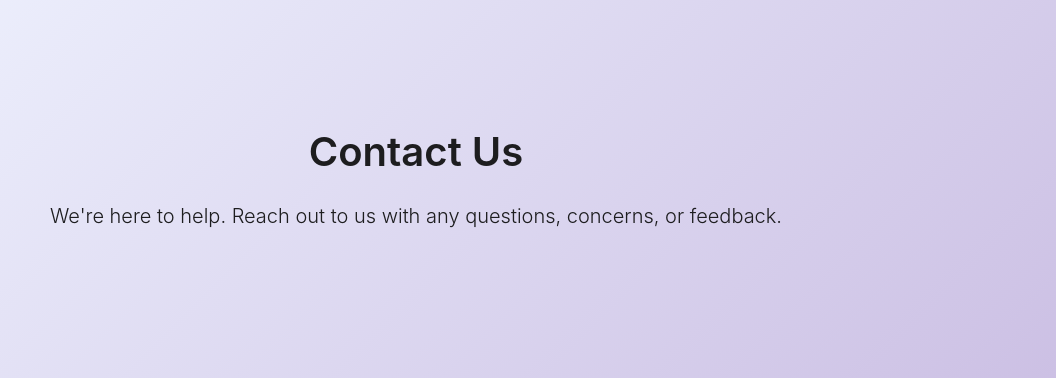
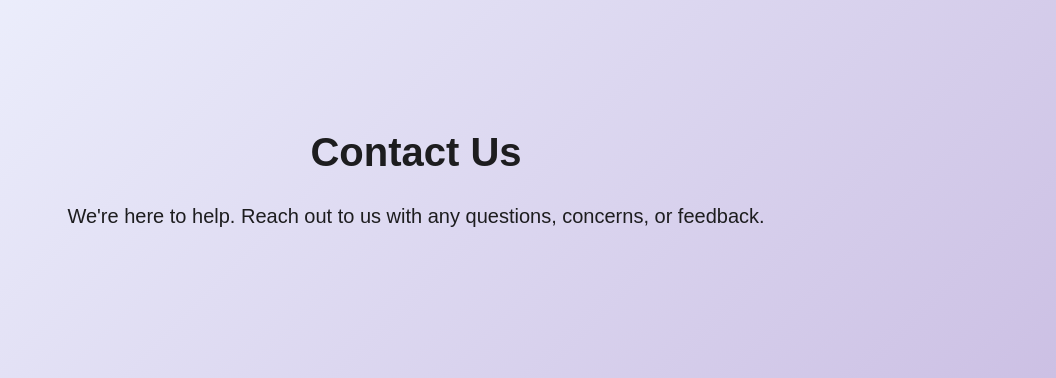
Before and after one commit to OchiengBrandon/bematore-website, a Django app: page /contact/ in a window 1280 px wide. Shown: the part 75-453 px from the top of the page, without its empty margins (224-1280 px from the left). Run offline with Django 5.2, Linux system fonts and the light colour scheme; data that the repository does not hold is empty; some libraries are stand-ins or nearby versions.

Commit message:
Changed fonts

```diff
--- a/templates/core/about.html
+++ b/templates/core/about.html
@@ -8,7 +8,7 @@
 <section class="hero">
     <div class="container text-center">
         <h1 class="sora-bold">About Bematore</h1>
-        <p class="lead inter-section">{{ site_settings.tagline|default:'AI-powered. Culturally Aware. Clinically Grounded.' }}</p>
+        <p class="lead nunito-section">{{ site_settings.tagline|default:'AI-powered. Culturally Aware. Clinically Grounded.' }}</p>
     </div>
 </section>
 
--- a/templates/core/contact.html
+++ b/templates/core/contact.html
@@ -9,8 +9,8 @@
     <div class="container">
         <div class="row justify-content-center">
             <div class="col-lg-8 text-center">
-                <h1>Contact Us</h1>
-                <p class="lead">We're here to help. Reach out to us with any questions, concerns, or feedback.</p>
+                <h1 class="sora-bold">Contact Us</h1>
+                <p class="lead nunito-section">We're here to help. Reach out to us with any questions, concerns, or feedback.</p>
             </div>
         </div>
     </div>
--- a/templates/core/partners.html
+++ b/templates/core/partners.html
@@ -6,8 +6,8 @@
 <!-- Hero Section -->
 <section class="hero">
     <div class="container text-center">
-        <h1>Our Partners</h1>
-        <p class="lead">We collaborate with leading organizations to deliver innovative mental health solutions.</p>
+        <h1 class="sora-bold">Our Partners</h1>
+        <p class="lead nunito-section">We collaborate with leading organizations to deliver innovative mental health solutions.</p>
     </div>
 </section>
 
--- a/templates/core/testimonials.html
+++ b/templates/core/testimonials.html
@@ -6,8 +6,8 @@
 <!-- Hero Section -->
 <section class="hero">
     <div class="container text-center">
-        <h1>Testimonials</h1>
-        <p class="lead">Here's what people are saying about their experience with our platform.</p>
+        <h1 class="sora-bold">Testimonials</h1>
+        <p class="lead nunito-section">Here's what people are saying about their experience with our platform.</p>
     </div>
 </section>
 
```
